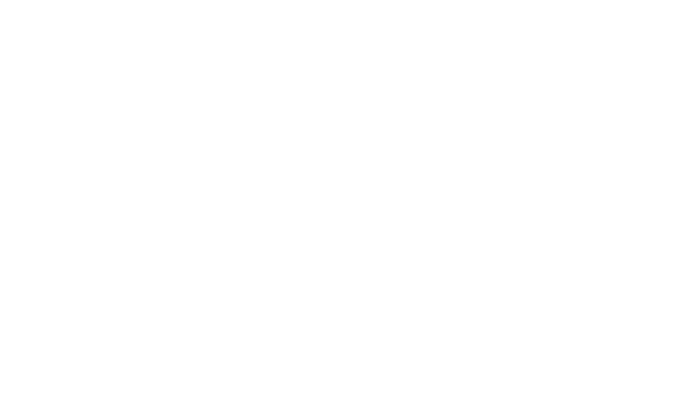
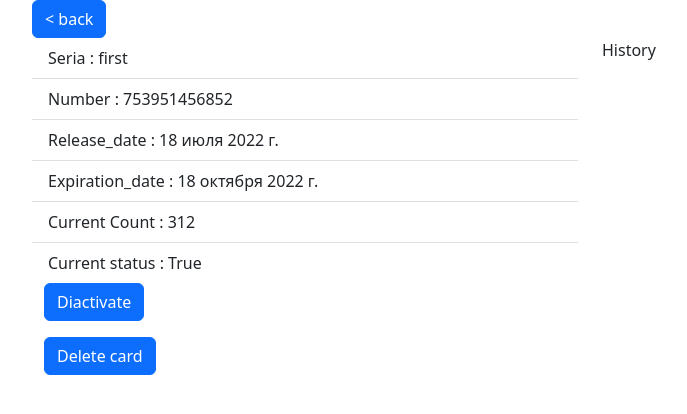
Before and after one commit to Bogdanrg/Manage_card_site, a Django app: page /card/3/ in a window 1280 px wide. Before the commit the part shown is empty. Shown: the top 414 px of the page, without its empty margins (50-737 px from the left). Run offline with Django 4.2, Linux system fonts and the light colour scheme; data comes from the database, SQL or seed files in the repository; both versions use the stored data as it was after the commit.

Commit message:
Activate/delete created

```diff
--- a/CardManager/main/models.py
+++ b/CardManager/main/models.py
@@ -3,7 +3,7 @@ from django.urls import reverse
 import datetime
 
 
-def expiration_func():
+def expiration_six_month():
     date_now = datetime.date.today()
     month = date_now.month
     date_expiration = date_now.replace(month=month+3)
@@ -14,7 +14,7 @@ class Card(models.Model):
     series = models.CharField(max_length=30)
     number = models.IntegerField()
     release_date = models.DateField(default=datetime.date.today)
-    expiration_date = models.DateField(default=expiration_func)
+    expiration_date = models.DateField(default=expiration_six_month)
     date_of_use = models.DateTimeField(auto_now=True)
     count = models.IntegerField(null=True)
     status = models.BooleanField()
@@ -24,6 +24,9 @@ class Card(models.Model):
 
     def get_absolute_url(self):
         return reverse('card', kwargs={'card_id': self.pk})
+
+    def get_delete_absolute_url(self):
+        return reverse('delete', kwargs={'card_id': self.pk})
 
 
 class Purchase(models.Model):
--- a/CardManager/main/templates/main/detail.html
+++ b/CardManager/main/templates/main/detail.html
@@ -3,8 +3,56 @@
 <head>
     <meta charset="UTF-8">
     <title>{{title}}</title>
+    <link href="https://cdn.jsdelivr.net/npm/bootstrap@5.2.0-beta1/dist/css/bootstrap.min.css" rel="stylesheet"
+          integrity="sha384-0evHe/X+R7YkIZDRvuzKMRqM+OrBnVFBL6DOitfPri4tjfHxaWutUpFmBp4vmVor" crossorigin="anonymous">
 </head>
 <body>
-
+<div class="container">
+    <a href="{% url 'home' %}"><button type="submit" class="btn btn-primary"> < back </button></a>
+</div>
+  <div class="container">
+   <div class="row">
+    <div class="col-6">
+      <ul class="list-group list-group-flush">
+        <li class="list-group-item">Seria : {{card.series}}</li>
+        <li class="list-group-item">Number : {{card.number}}</li>
+        <li class="list-group-item">Release_date : {{card.release_date}}</li>
+        <li class="list-group-item">Expiration_date : {{card.expiration_date}}</li>
+        <li class="list-group-item">Current Count : {{card.count}}</li>
+        <li class="list-group-item">Current status : {{card.status}}</li>
+      </ul>
+        {% if not card.status %}
+        <div class="container">
+            <form action="{{ card.get_absolute_url }}" method="post">
+                <div class="mb-3">
+                    {% csrf_token %}
+                    <button type="submit" class="btn btn-primary">Activate</button>
+                </div>
+            </form>
+        </div>
+        {% else %}
+        <div class="container">
+            <form action="{{ card.get_absolute_url }}" method="post">
+                <div class="mb-3">
+                    {% csrf_token %}
+                    <button type="submit" class="btn btn-primary">Diactivate</button>
+                </div>
+            </form>
+        </div>
+        {% endif %}
+        <div class="container">
+            <form action="{{ card.get_delete_absolute_url }}" method="post">
+                <div class="mb-3">
+                    {% csrf_token %}
+                    <button type="submit" class="btn btn-primary">Delete card</button>
+                </div>
+            </form>
+        </div>
+    </div>
+    <div class="col">
+      History
+    </div>
+  </div>
+</div>
 </body>
 </html>
--- a/CardManager/main/urls.py
+++ b/CardManager/main/urls.py
@@ -5,4 +5,5 @@ from .views import *
 urlpatterns = [
     path('', CardListView.as_view(), name='home'),
     path('card/<int:card_id>/', CardDetailView.as_view(), name='card'),
+    path('delete/<int:card_id>', card_delete, name='delete'),
 ]
--- a/CardManager/main/views.py
+++ b/CardManager/main/views.py
@@ -1,5 +1,5 @@
 from django.http import HttpResponse
-from django.shortcuts import render
+from django.shortcuts import render, redirect
 from django.views.generic import ListView, DetailView
 from .models import *
 from django.db.models import Q
@@ -13,7 +13,7 @@ class CardListView(ListView):
 
     def get_context_data(self, *, object_list=None, **kwargs):
         context = super().get_context_data(**kwargs)
-        context['title'] = 'Список карт'
+        context['title'] = 'Cards'
         return context
 
     def get_queryset(self):
@@ -35,5 +35,20 @@ class CardDetailView(DetailView):
 
     def get_context_data(self, *, object_list=None, **kwargs):
         context = super().get_context_data(**kwargs)
-        context['title'] = context['card'].status
+        context['title'] = f'Card - {context["card"].pk}'
+        context['card_id'] = context['card'].pk
         return context
+
+    def post(self, request, *args, **kwargs):
+        card_id = self.kwargs.get('card_id')
+        card = Card.objects.get(pk=card_id)
+        if card.status:
+            Card.objects.filter(pk=card_id).update(status=False)
+        else:
+            Card.objects.filter(pk=card_id).update(status=True)
+        return redirect('card', card_id=card_id)
+
+
+def card_delete(request, card_id):
+    Card.objects.filter(pk=card_id).delete()
+    return redirect('home')
```
Also changed, not shown: CardManager/main/templates/main/list.html (+3 -11 lines), CardManager/db.sqlite3, CardManager/main/migrations/0002_remove_card_release_date_card_release_date_and_more.py, CardManager/main/migrations/0003_alter_card_release_date_purchase.py (deleted).
